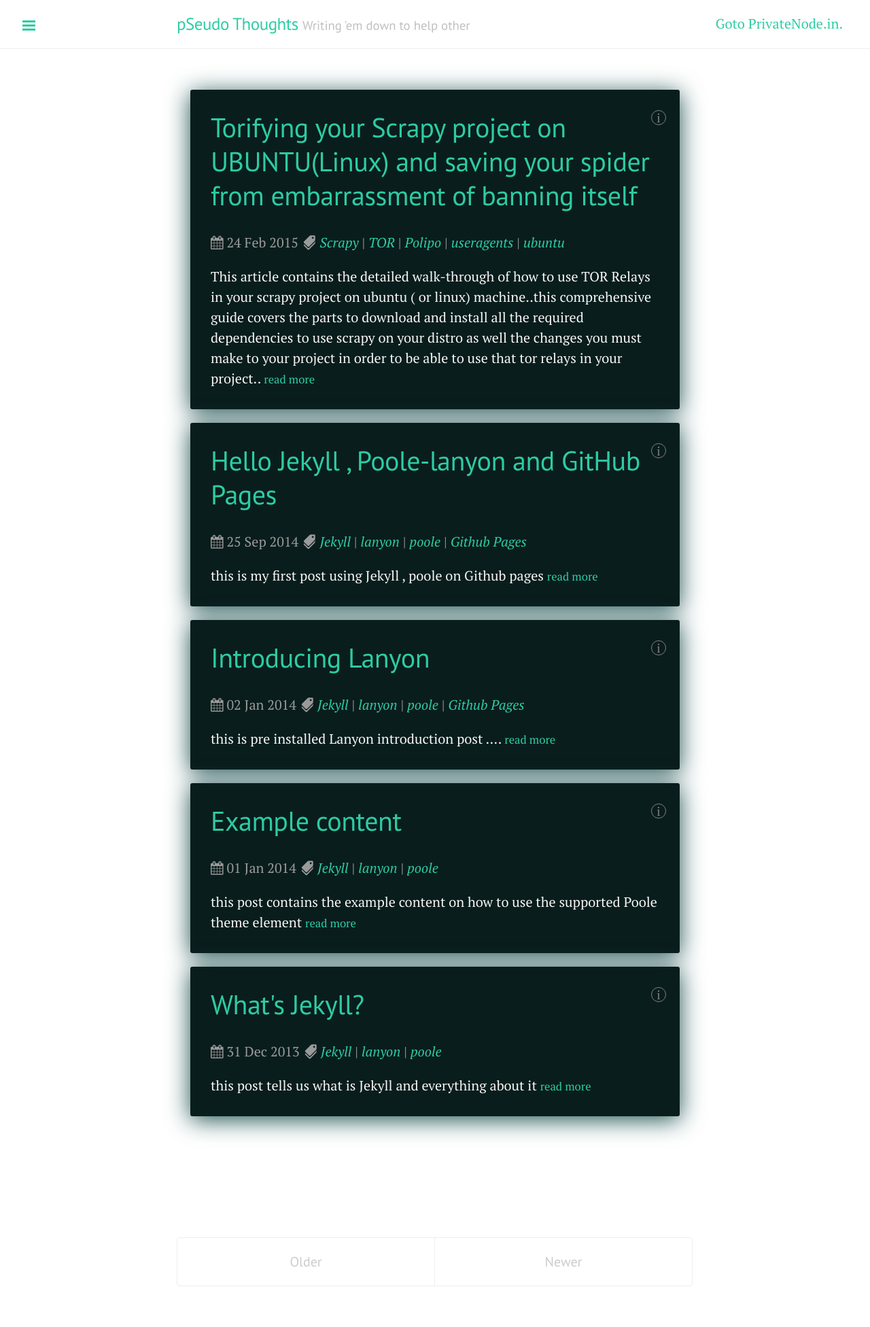
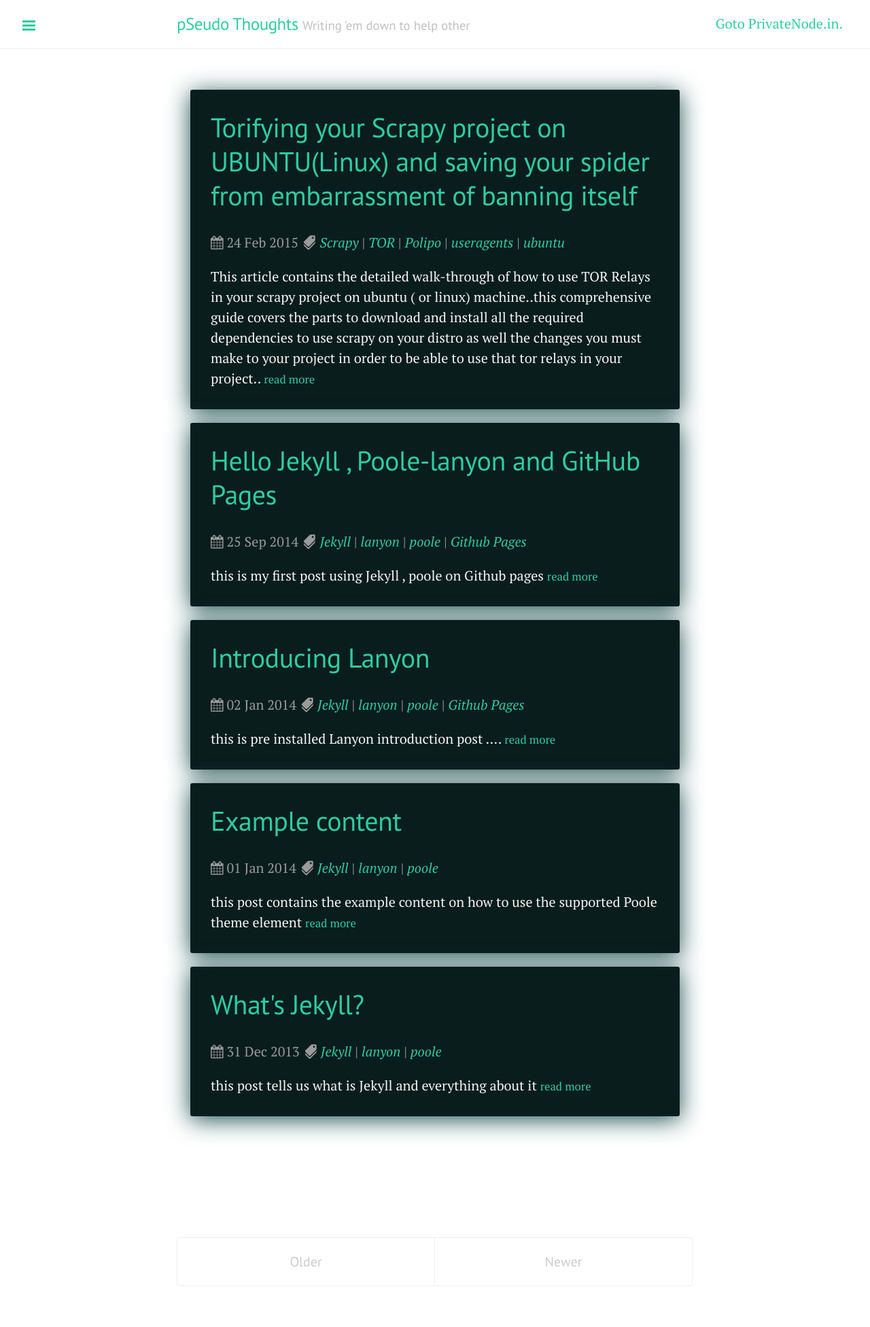
Before and after one commit to DharmeshPandav/dharmeshpandav.github.io, a Jekyll site: the page built from index.html, in a window 1280 px wide. Shown: the whole page at 68% size. Built offline with Jekyll 4.4.1, drawn with Linux system fonts in a browser that asks for light colours; nearby versions of some CDN libraries; Markdown is read by kramdown in place of the engine named in the settings; the list of posts is cut into pages by our own code.

Commit message:
Formatting  landing page

```diff
--- a/public/css/custom.css
+++ b/public/css/custom.css
@@ -166,20 +166,20 @@ a.tag-list{
     }
 }
 
-.card:after {
-    position:absolute;
-    font-size:.9rem;
-    top:1.5rem;
-    right:1rem;
-    content:"i";
-    border:thin solid gray;
-    color:gray;
-    width:1rem;
-    line-height:1rem;
-    text-align:center;
-    border-radius:50%;
-    pointer-events:none;
-}
+/*.card:after {*/
+    /*position:absolute;*/
+    /*font-size:.9rem;*/
+    /*top:1.5rem;*/
+    /*right:1rem;*/
+    /*content:"i";*/
+    /*border:thin solid gray;*/
+    /*color:gray;*/
+    /*width:1rem;*/
+    /*line-height:1rem;*/
+    /*text-align:center;*/
+    /*border-radius:50%;*/
+    /*pointer-events:none;*/
+/*}*/
 
 #toTop {
     display: none;
```
